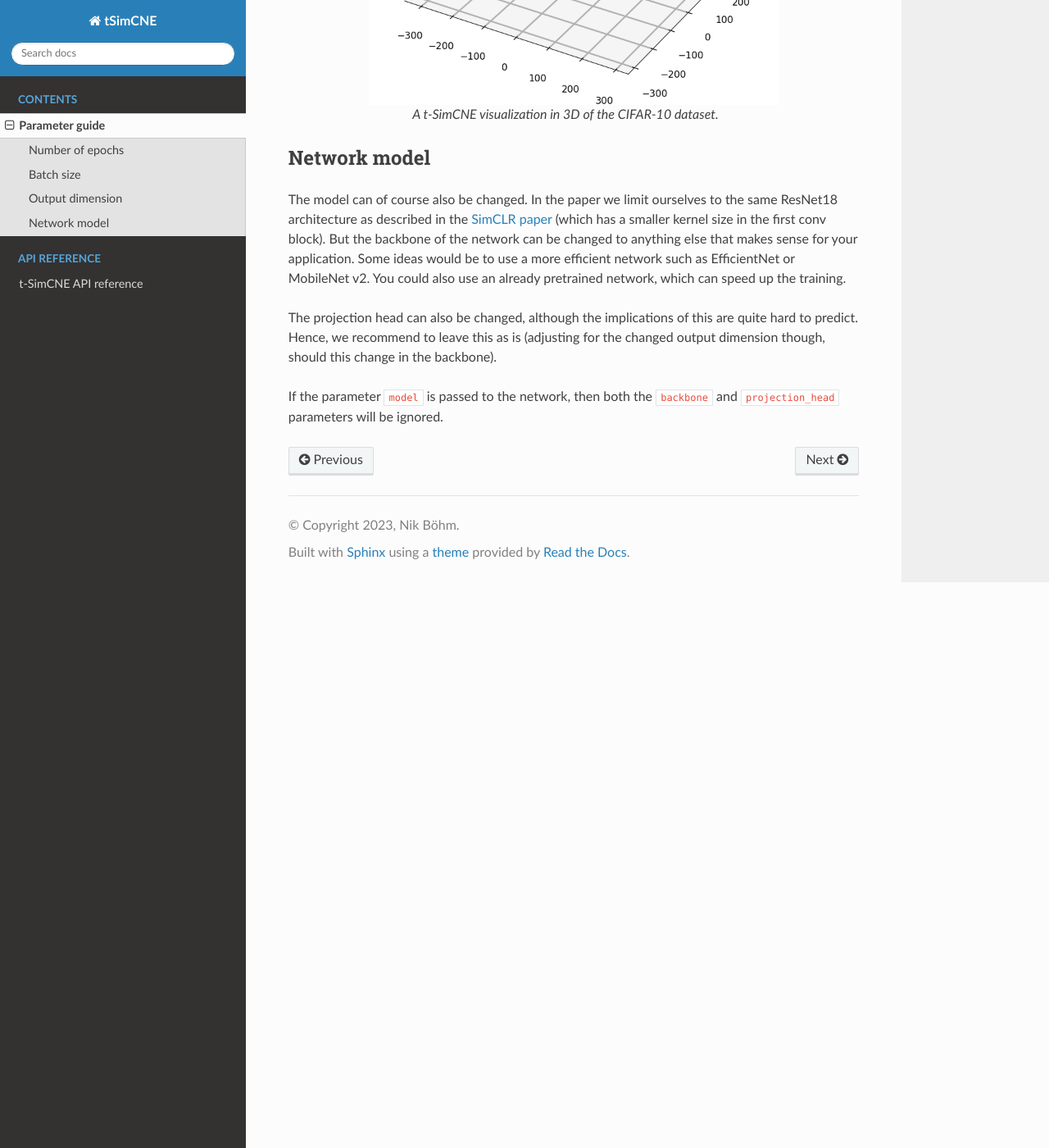
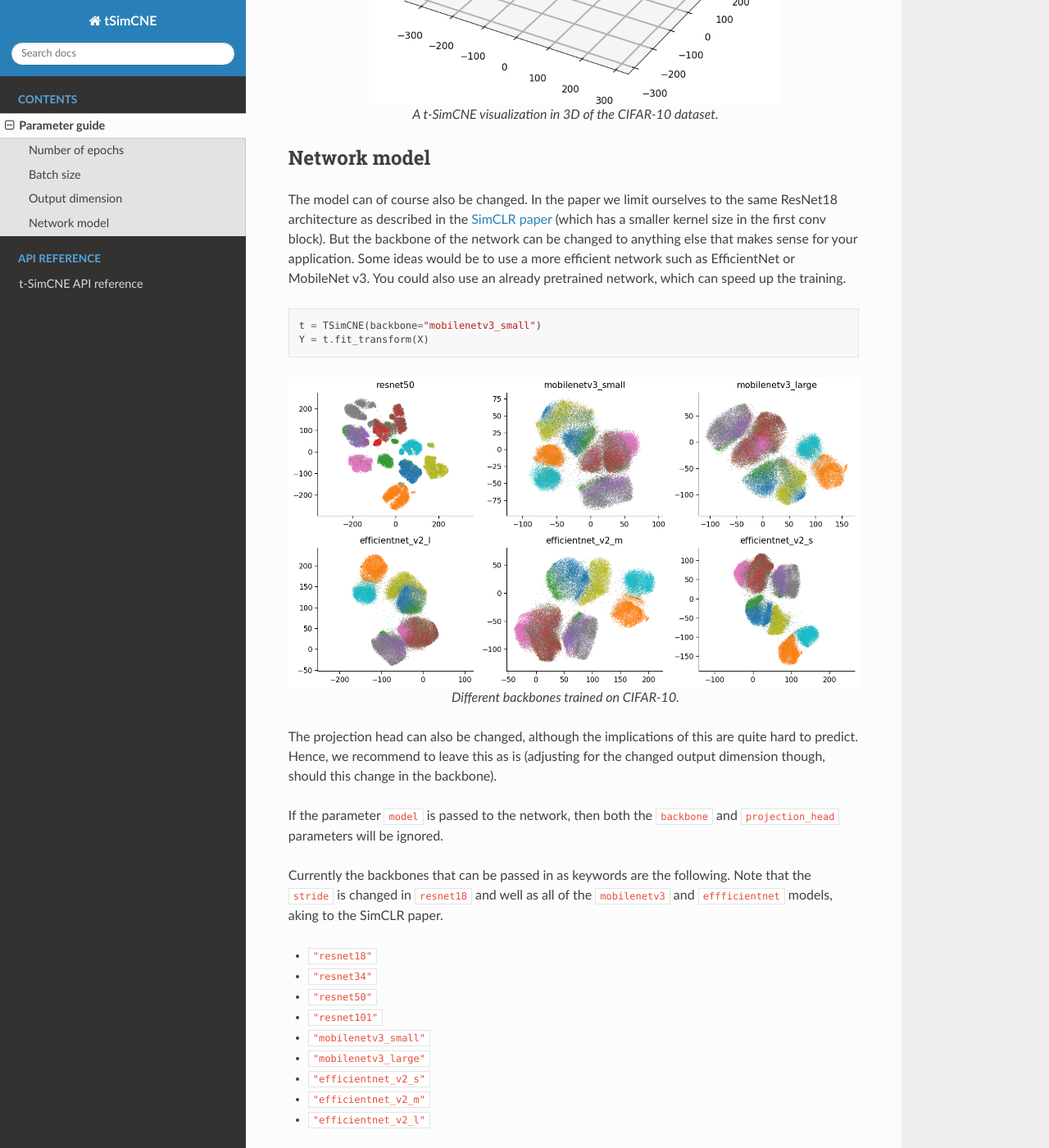
Before and after one commit to berenslab/t-simcne, a Sphinx documentation site: the page built from docs/source/parameter_guide.rst, in a window 1280 px wide and 1400 px high, scrolled down 3458 px. Shown: the whole window at 82% size. Built offline with Sphinx 7.4.7 and the Read the Docs theme 2.0.0, drawn with Linux system fonts in a browser that asks for light colours.

Commit message:
Add doc example with different backbones

```diff
--- a/docs/source/parameter_guide.rst
+++ b/docs/source/parameter_guide.rst
@@ -130,13 +130,22 @@ ourselves to the same ResNet18 architecture as described in the
 smaller kernel size in the first conv block).  But the backbone of the
 network can be changed to anything else that makes sense for your
 application.  Some ideas would be to use a more efficient network such
-as EfficientNet or MobileNet v2.  You could also use an already
+as EfficientNet or MobileNet v3.  You could also use an already
 pretrained network, which can speed up the training.
 
-..
-    TODO show some visualization with different backbones?
 
-    TODO show example of a backbone with pretrained weights?
+
+.. TODO show example of a backbone with pretrained weights?
+
+.. code-block:: python
+
+   t = TSimCNE(backbone="mobilenetv3_small")
+   Y = t.fit_transform(X)
+
+.. figure:: ../../figures/backbones.png
+   :align: center
+
+   Different backbones trained on CIFAR-10.
 
 The projection head can also be changed, although the implications of
 this are quite hard to predict.  Hence, we recommend to leave this as
@@ -145,3 +154,18 @@ change in the backbone).
 
 If the parameter ``model`` is passed to the network, then both the
 ``backbone`` and ``projection_head`` parameters will be ignored.
+
+Currently the backbones that can be passed in as keywords are the
+following.  Note that the ``stride`` is changed in ``resnet18`` and
+well as all of the ``mobilenetv3`` and ``effficientnet`` models, aking
+to the SimCLR paper.
+
+* ``"resnet18"``
+* ``"resnet34"``
+* ``"resnet50"``
+* ``"resnet101"``
+* ``"mobilenetv3_small"``
+* ``"mobilenetv3_large"``
+* ``"efficientnet_v2_s"``
+* ``"efficientnet_v2_m"``
+* ``"efficientnet_v2_l"``
```
Also changed, not shown: figures/backbones.png (added).
